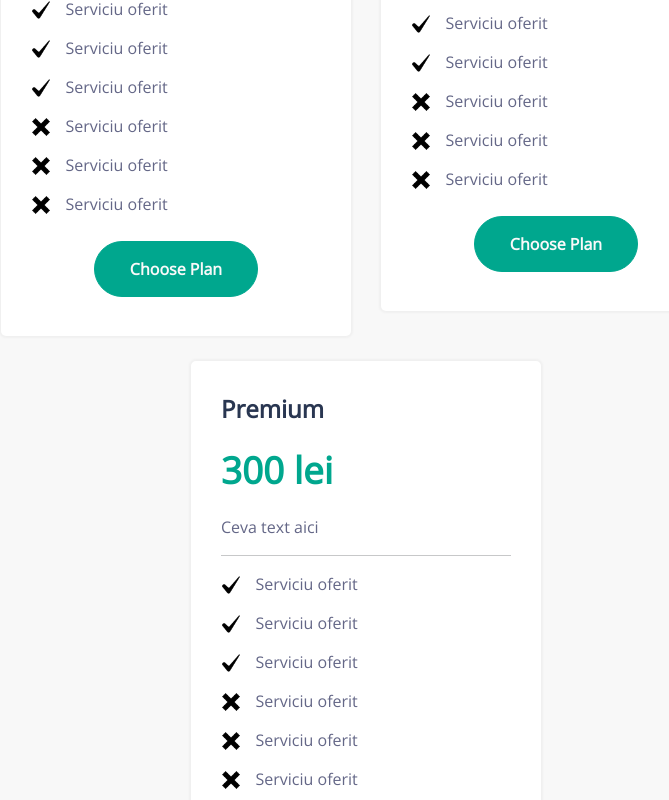
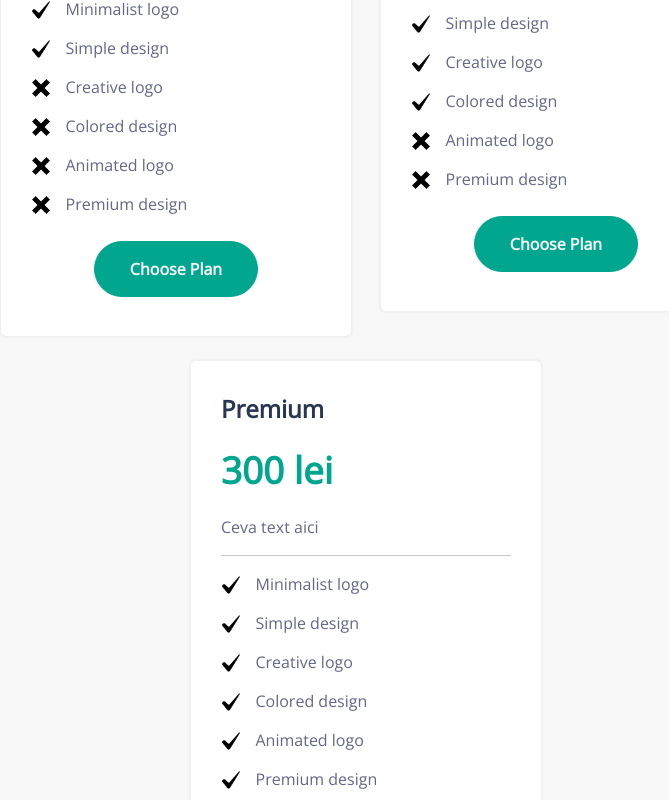
Before and after one commit to AntonioCC147/Designer-Website-1, a React (Create React App) app in the folder frontend/: page / in a window 1280 px wide. Shown: the part 4140-4940 px from the top of the page, without its empty margins (274-943 px from the left). Built offline with nearby package versions, Linux system fonts and the light colour scheme.

Commit message:
Added text

```diff
--- a/frontend/src/components/Contact/Contact.js
+++ b/frontend/src/components/Contact/Contact.js
@@ -13,7 +13,7 @@ export default function Contact() {
                 <a href="/"><img src={Facebook} className="m-auto socialImageContact" alt="Instagram"/></a>
                 <a href="/"><img src={Instagram} className="m-auto socialImageContact" alt="Instagram"/></a>
             </div>
-            <p className="title3Contact">0712 345 678</p>
+            <p className="title3Contact">0757 812 662</p>
             <p className="title3Contact">adresamail@gmail.com</p>
             <div className="boxMenuContact">
                 <a href="/"><p className="menuContact">Home</p></a>
--- a/frontend/src/components/Pricing/Pricing.js
+++ b/frontend/src/components/Pricing/Pricing.js
@@ -31,27 +31,27 @@ export default function Pricing() {
                     <hr/>
                     <div style={{paddingBottom: "15px"}}>
                         <img src={Verify} className="imageVerify" alt="Verify"/>
-                        <span className="cardTextBenefits">Serviciu oferit</span>
+                        <span className="cardTextBenefits">Minimalist logo</span>
                     </div>
                     <div style={{paddingBottom: "15px"}}>
                         <img src={Verify} className="imageVerify" alt="Verify"/>
-                        <span className="cardTextBenefits">Serviciu oferit</span>
-                    </div>
-                    <div style={{paddingBottom: "15px"}}>
-                        <img src={Verify} className="imageVerify" alt="Verify"/>
-                        <span className="cardTextBenefits">Serviciu oferit</span>
+                        <span className="cardTextBenefits">Simple design</span>
                     </div>
                     <div style={{paddingBottom: "15px"}}>
                         <img src={NotVerify} className="imageVerify" alt="Verify"/>
-                        <span className="cardTextBenefits">Serviciu oferit</span>
+                        <span className="cardTextBenefits">Creative logo</span>
                     </div>
                     <div style={{paddingBottom: "15px"}}>
                         <img src={NotVerify} className="imageVerify" alt="Verify"/>
-                        <span className="cardTextBenefits">Serviciu oferit</span>
+                        <span className="cardTextBenefits">Colored design</span>
                     </div>
                     <div style={{paddingBottom: "15px"}}>
                         <img src={NotVerify} className="imageVerify" alt="Verify"/>
-                        <span className="cardTextBenefits">Serviciu oferit</span>
+                        <span className="cardTextBenefits">Animated logo</span>
+                    </div>
+                    <div style={{paddingBottom: "15px"}}>
+                        <img src={NotVerify} className="imageVerify" alt="Verify"/>
+                        <span className="cardTextBenefits">Premium design</span>
                     </div>
                     <div className="text-center">
                         <Button className="buttonPricing">Choose Plan</Button>
@@ -64,27 +64,27 @@ export default function Pricing() {
                     <hr/>
                     <div style={{paddingBottom: "15px"}}>
                         <img src={Verify} className="imageVerify" alt="Verify"/>
-                        <span className="cardTextBenefits">Serviciu oferit</span>
+                        <span className="cardTextBenefits">Minimalist logo</span>
                     </div>
                     <div style={{paddingBottom: "15px"}}>
                         <img src={Verify} className="imageVerify" alt="Verify"/>
-                        <span className="cardTextBenefits">Serviciu oferit</span>
+                        <span className="cardTextBenefits">Simple design</span>
                     </div>
                     <div style={{paddingBottom: "15px"}}>
                         <img src={Verify} className="imageVerify" alt="Verify"/>
-                        <span className="cardTextBenefits">Serviciu oferit</span>
+                        <span className="cardTextBenefits">Creative logo</span>
+                    </div>
+                    <div style={{paddingBottom: "15px"}}>
+                        <img src={Verify} className="imageVerify" alt="Verify"/>
+                        <span className="cardTextBenefits">Colored design</span>
                     </div>
                     <div style={{paddingBottom: "15px"}}>
                         <img src={NotVerify} className="imageVerify" alt="Verify"/>
-                        <span className="cardTextBenefits">Serviciu oferit</span>
+                        <span className="cardTextBenefits">Animated logo</span>
                     </div>
                     <div style={{paddingBottom: "15px"}}>
                         <img src={NotVerify} className="imageVerify" alt="Verify"/>
-                        <span className="cardTextBenefits">Serviciu oferit</span>
-                    </div>
-                    <div style={{paddingBottom: "15px"}}>
-                        <img src={NotVerify} className="imageVerify" alt="Verify"/>
-                        <span className="cardTextBenefits">Serviciu oferit</span>
+                        <span className="cardTextBenefits">Premium design</span>
                     </div>
                     <div className="text-center">
                         <Button className="buttonPricing">Choose Plan</Button>
@@ -97,27 +97,27 @@ export default function Pricing() {
                     <hr/>
                     <div style={{paddingBottom: "15px"}}>
                         <img src={Verify} className="imageVerify" alt="Verify"/>
-                        <span className="cardTextBenefits">Serviciu oferit</span>
+                        <span className="cardTextBenefits">Minimalist logo</span>
                     </div>
                     <div style={{paddingBottom: "15px"}}>
                         <img src={Verify} className="imageVerify" alt="Verify"/>
-                        <span className="cardTextBenefits">Serviciu oferit</span>
+                        <span className="cardTextBenefits">Simple design</span>
                     </div>
                     <div style={{paddingBottom: "15px"}}>
                         <img src={Verify} className="imageVerify" alt="Verify"/>
-                        <span className="cardTextBenefits">Serviciu oferit</span>
+                        <span className="cardTextBenefits">Creative logo</span>
                     </div>
                     <div style={{paddingBottom: "15px"}}>
-                        <img src={NotVerify} className="imageVerify" alt="Verify"/>
-                        <span className="cardTextBenefits">Serviciu oferit</span>
+                        <img src={Verify} className="imageVerify" alt="Verify"/>
+                        <span className="cardTextBenefits">Colored design</span>
                     </div>
                     <div style={{paddingBottom: "15px"}}>
-                        <img src={NotVerify} className="imageVerify" alt="Verify"/>
-                        <span className="cardTextBenefits">Serviciu oferit</span>
+                        <img src={Verify} className="imageVerify" alt="Verify"/>
+                        <span className="cardTextBenefits">Animated logo</span>
                     </div>
                     <div style={{paddingBottom: "15px"}}>
-                        <img src={NotVerify} className="imageVerify" alt="Verify"/>
-                        <span className="cardTextBenefits">Serviciu oferit</span>
+                        <img src={Verify} className="imageVerify" alt="Verify"/>
+                        <span className="cardTextBenefits">Premium design</span>
                     </div>
                     <div className="text-center">
                         <Button className="buttonPricing">Choose Plan</Button>
```
